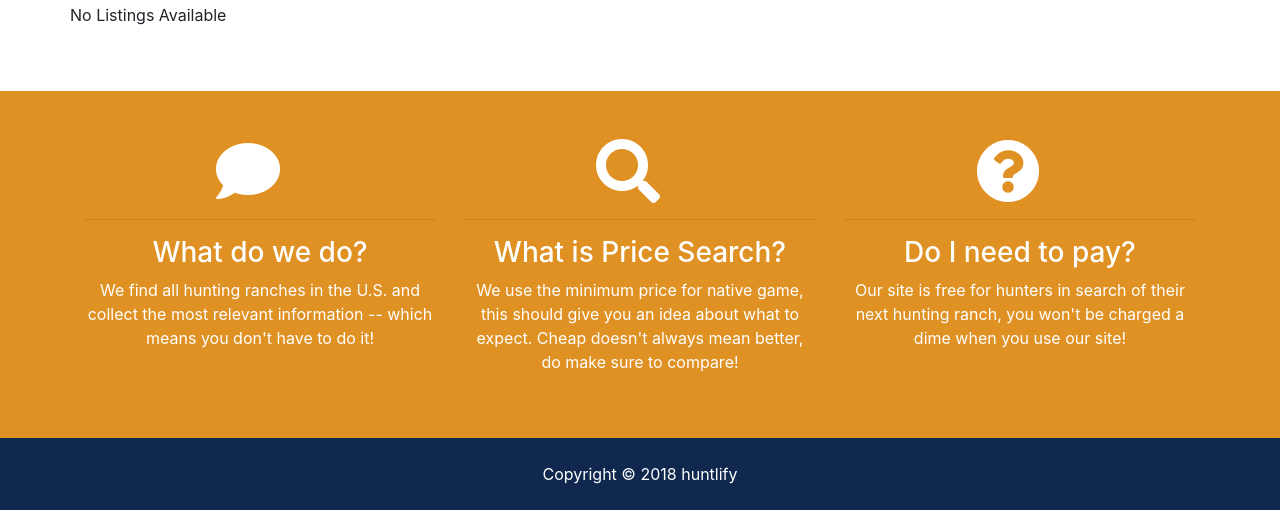
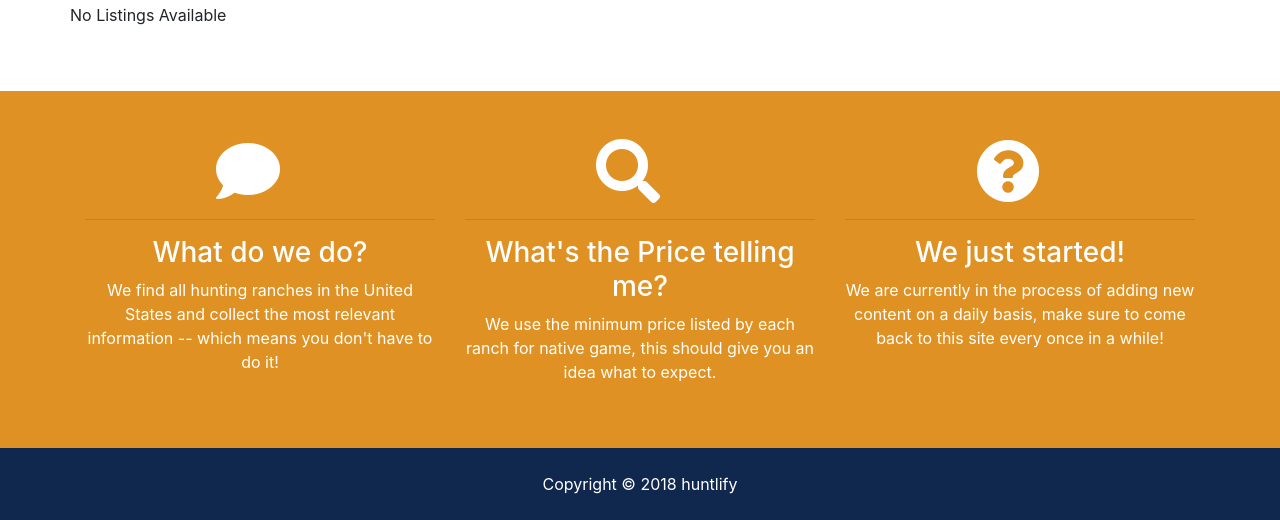
Before and after one commit to seabazz/btre, a Django app: page / in a window 1280 px wide. Shown: the part 938-1458 px from the top of the page. Run offline with Django 3.2, Linux system fonts and the light colour scheme; data that the repository does not hold is empty; some libraries are stand-ins or nearby versions.

Commit message:
udate index footer content

```diff
--- a/templates/pages/index.html
+++ b/templates/pages/index.html
@@ -138,19 +138,19 @@
               <i class="fas fa-comment fa-4x mr-4"></i>
               <hr>
               <h3>What do we do?</h3>
-              <p>We find all hunting ranches in the U.S. and collect the most relevant information -- which means you don't have to do it!</p>
+              <p>We find all hunting ranches in the United States and collect the most relevant information -- which means you don't have to do it!</p>
             </div>
             <div class="col-md-4">
               <i class="fas fa-search fa-4x mr-4"></i>
               <hr>
-              <h3>What is Price Search?</h3>
-              <p>We use the minimum price for native game, this should give you an idea about what to expect. Cheap doesn't always mean better, do make sure to compare!</p>
+              <h3>What's the Price telling me?</h3>
+              <p>We use the minimum price listed by each ranch for native game, this should give you an idea what to expect.</p>
             </div>
             <div class="col-md-4">
               <i class="fas fa-question-circle fa-4x mr-4"></i>
               <hr>
-              <h3>Do I need to pay?</h3>
-              <p>Our site is free for hunters in search of their next hunting ranch, you won't be charged a dime when you use our site!</p>
+              <h3>We just started!</h3>
+              <p>We are currently in the process of adding new content on a daily basis, make sure to come back to this site every once in a while!</p>
             </div>
           </div>
         </div>
```
